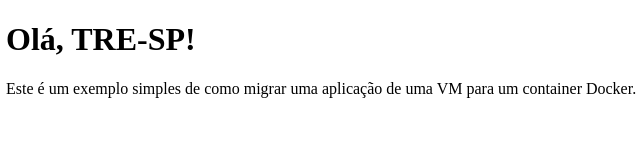
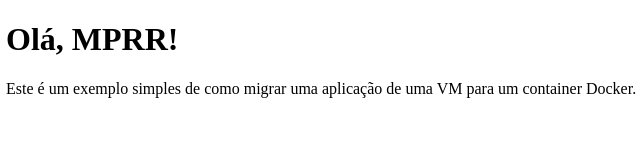
Before and after one commit to yelken/workshop-openshift-cicd-tre-sp, a plain HTML site: page index.html in a window 1280 px wide. Shown: the full height of the page, 2-642 px from the left. Drawn offline with Linux system fonts and the light colour scheme.

Commit message:
Update index.html

```diff
--- a/index.html
+++ b/index.html
@@ -4,7 +4,7 @@
     <title>Bem-vindo ao Apache no Docker</title>
 </head>
 <body>
-    <h1>Olá, TRE-SP!</h1>
+    <h1>Olá, MPRR!</h1>
     <p>Este é um exemplo simples de como migrar uma aplicação de uma VM para um container Docker.</p>
 </body>
 </html>
```
